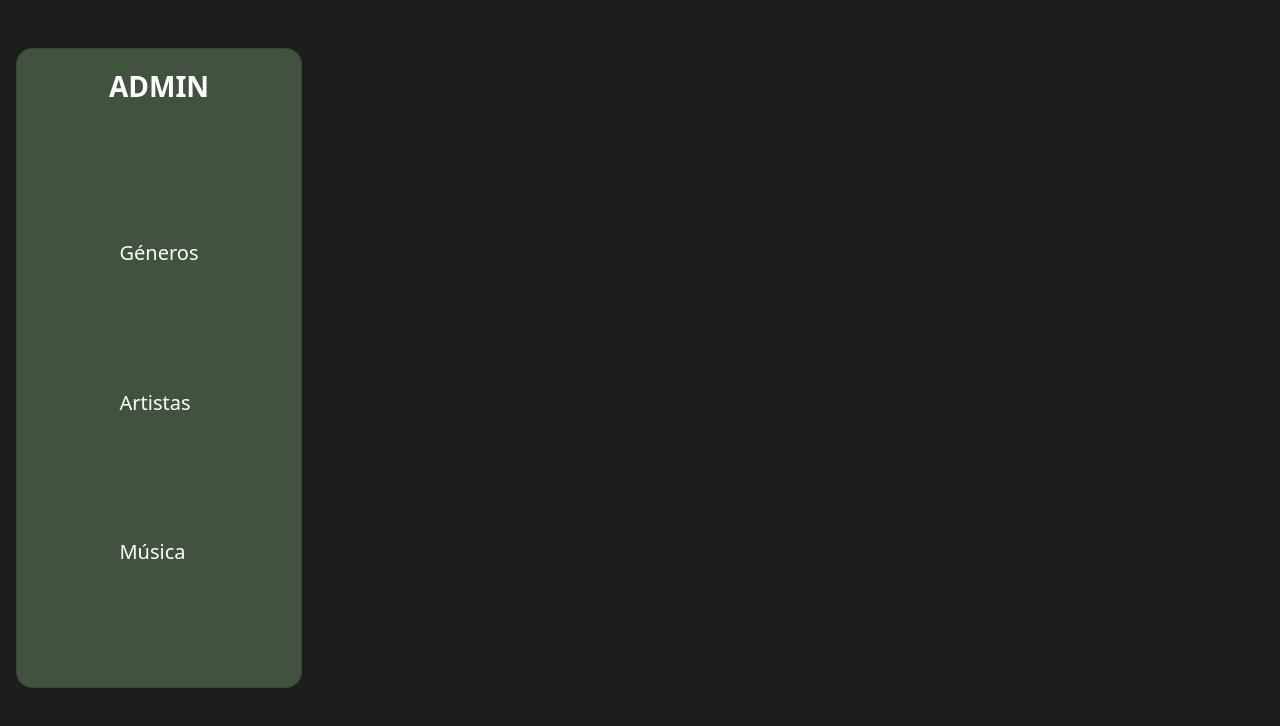
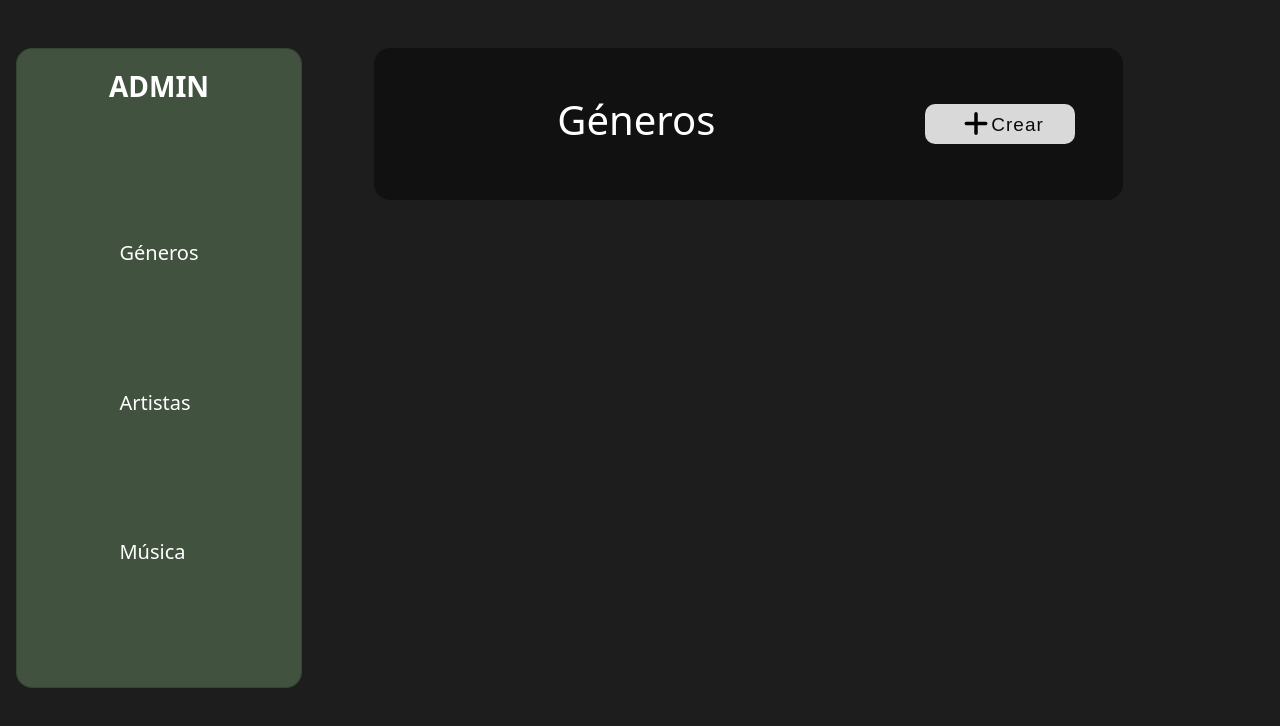
Before and after one commit to SokmarK/RolAPI, an Angular app in the folder rolapi/: page /generos-admin in a window 1280 px wide. Before the commit this address led to /. Shown: the top 726 px of the page. Built offline with nearby package versions, Linux system fonts and the light colour scheme.

Commit message:
form genero

```diff
--- a/rolapi/package.json
+++ b/rolapi/package.json
@@ -20,6 +20,7 @@
     "@angular/router": "^18.0.0",
     "bootstrap": "^5.3.3",
     "rxjs": "~7.8.0",
+    "sweetalert2": "^11.12.1",
     "tslib": "^2.3.0",
     "zone.js": "~0.14.3"
   },
--- a/rolapi/src/app/app.routes.ts
+++ b/rolapi/src/app/app.routes.ts
@@ -5,11 +5,13 @@ import { ChildReggaetonComponent } from './components/child-reggaeton/child-regg
 import { ChildElectronicaComponent } from './components/child-electronica/child-electronica.component';
 import { ChildPopularComponent } from './components/child-popular/child-popular.component';
 import { ChildVallenatoComponent } from './components/child-vallenato/child-vallenato.component';
+import { GenerosAdminComponent } from './components/admin/generos-admin/generos-admin.component';
 
 export const routes: Routes = [
     {path: "", component:BodyComponent},
     {path: "genero-reggaeton", component:ChildReggaetonComponent},
     {path: "genero-electronica", component:ChildElectronicaComponent},
     {path: "genero-popular", component:ChildPopularComponent},
-    {path: "genero-vallenato", component:ChildVallenatoComponent}
+    {path: "genero-vallenato", component:ChildVallenatoComponent},
+    {path: "generos-admin", component: GenerosAdminComponent}
 ];
--- /dev/null
+++ b/rolapi/src/app/components/admin/generos-admin/generos-admin.component.css
@@ -0,0 +1,86 @@
+
+* {
+    overflow: hidden;
+}
+
+.body-grilla {
+    background: #111111;
+}
+
+
+.container-largo {
+    background-color: #D9D9D9;
+    /*height: fit-content;*/
+}
+
+
+.color-card {
+    background-color: #D9D9D9;
+    height: fit-content;
+}
+
+
+
+
+/* Inicio vista AD */
+.titulo {
+
+    margin-right: 210px;
+
+
+}
+
+/* Boton crear */
+
+.button {
+    display: flex;
+    justify-content: center;
+    align-items: center;
+    padding: 8px 12px 8px 16px;
+    height: 40px;
+    width: 150px;
+    border: none;
+    background-color: #D9D9D9;
+    border-radius: 10px;
+    cursor: pointer;
+}
+
+.lable {
+    margin-top: 1px;
+    font-size: 19px;
+    line-height: 22px;
+    color: #0a0a0a;
+    font-family: sans-serif;
+    letter-spacing: 1px;
+
+}
+
+.button:hover {
+    background: #41523f;
+}
+
+.button:hover .svg-icon {
+    animation: spin 1s linear infinite;
+}
+
+@keyframes spin {
+    0% {
+        transform: rotate(0deg);
+    }
+
+    25% {
+        transform: rotate(-8deg);
+    }
+
+    50% {
+        transform: rotate(0deg);
+    }
+
+    75% {
+        transform: rotate(8deg);
+    }
+
+    100% {
+        transform: rotate(0deg);
+    }
+}
--- /dev/null
+++ b/rolapi/src/app/components/admin/generos-admin/generos-admin.component.html
@@ -0,0 +1,14 @@
+<div class="body-grilla ps-5 pe-5 pb-5 rounded-4 m-5">
+
+    <section class="d-flex justify-content-end align-items-center  mt-5">
+
+        <h1 class="titulo text-white">Géneros</h1>
+        <button class="button" (click)="alerta_crear()">
+            <i class="fa-solid fa-plus svg-icon w-25 fs-3"></i>
+            <span class="lable">Crear</span>
+        </button>
+
+    </section>
+
+
+</div>
--- /dev/null
+++ b/rolapi/src/app/components/admin/generos-admin/generos-admin.component.ts
@@ -0,0 +1,22 @@
+import { Component } from '@angular/core';
+import Swal from 'sweetalert2'
+
+@Component({
+  selector: 'app-generos-admin',
+  standalone: true,
+  imports: [],
+  templateUrl: './generos-admin.component.html',
+  styleUrl: './generos-admin.component.css'
+})
+export class GenerosAdminComponent {
+
+    alerta_crear(){
+        Swal.fire({
+            title: 'Cree un nuevo género',
+            text: 'Do you want to continue',
+            confirmButtonText: 'Cool'
+          })
+        }
+
+
+}
--- a/rolapi/src/app/components/body/body.component.css
+++ b/rolapi/src/app/components/body/body.component.css
@@ -17,68 +17,3 @@
     background-color: #D9D9D9;
     height: fit-content;
 }
-
-
-
-/* Inicio vista AD */
-.titulo {
-
-    margin-right: 210px;
-
-
-}
-
-/* Boton crear */
-
-.button {
-    display: flex;
-    justify-content: center;
-    align-items: center;
-    padding: 8px 12px 8px 16px;
-    height: 40px;
-    width: 150px;
-    border: none;
-    background-color: #D9D9D9;
-    border-radius: 10px;
-    cursor: pointer;
-}
-
-.lable {
-    margin-top: 1px;
-    font-size: 19px;
-    line-height: 22px;
-    color: #0a0a0a;
-    font-family: sans-serif;
-    letter-spacing: 1px;
-
-}
-
-.button:hover {
-    background: #41523f;
-}
-
-.button:hover .svg-icon {
-    animation: spin 1s linear infinite;
-}
-
-@keyframes spin {
-    0% {
-        transform: rotate(0deg);
-    }
-
-    25% {
-        transform: rotate(-8deg);
-    }
-
-    50% {
-        transform: rotate(0deg);
-    }
-
-    75% {
-        transform: rotate(8deg);
-    }
-
-    100% {
-        transform: rotate(0deg);
-    }
-}
--- a/rolapi/src/app/components/body/body.component.html
+++ b/rolapi/src/app/components/body/body.component.html
@@ -50,20 +50,7 @@
 }@else {
 
 
-<div class="body-grilla ps-5 pe-5 pb-5 rounded-4 m-5">
 
-    <section class="d-flex justify-content-end align-items-center  mt-5">
-
-        <h1 class="titulo text-white">Géneros</h1>
-        <button class="button">
-            <i class="fa-solid fa-plus svg-icon w-25 fs-3"></i>
-            <span class="lable">Crear</span>
-        </button>
-
-    </section>
-
-
-</div>
 
 
 
--- a/rolapi/src/app/components/body/body.component.ts
+++ b/rolapi/src/app/components/body/body.component.ts
@@ -1,6 +1,7 @@
 import { Component } from '@angular/core';
 import { RouterLink, RouterOutlet } from '@angular/router';
 import { ServicesService } from '../../services/services.service';
+
 
 @Component({
   selector: 'app-body',
@@ -17,4 +18,7 @@ constructor(private _servicio:ServicesService){
 ngOnInit(){
     this.admin = this._servicio.verficarRol()
 }
+
+
+
 }
--- a/rolapi/src/app/components/side-bar-scroll/side-bar-scroll.component.html
+++ b/rolapi/src/app/components/side-bar-scroll/side-bar-scroll.component.html
@@ -140,24 +140,11 @@
 
 
     <section class="d-flex flex-column justify-content-evenly h-100 fs-5">
+            <p class="text-white m-0"routerLink="/generos-admin" > Géneros
 
-
-
-            <p class="text-white m-0"> Géneros</p>
-
-
-
-
-
+            </p>
             <p class="text-white m-0"> Artistas</p>
-
-
-
-
-
             <p class="text-white m-0"> Música</p>
-
-
     </section>
 
 
```
Also changed, not shown: rolapi/src/app/components/side-bar-scroll/side-bar-scroll.component.ts (+11 -7 lines), 2 other files (tests, documents, lock files or other folders).
